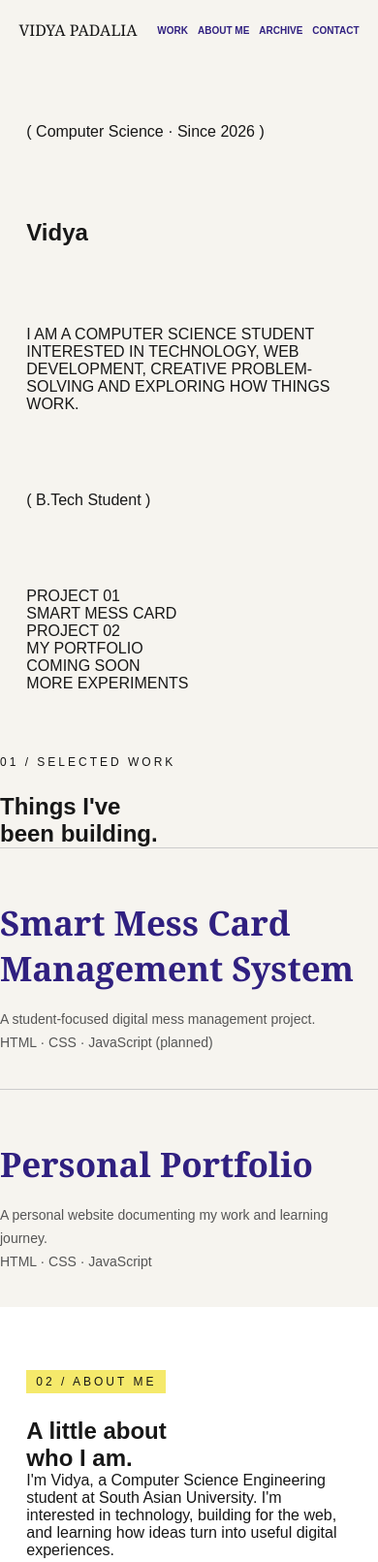
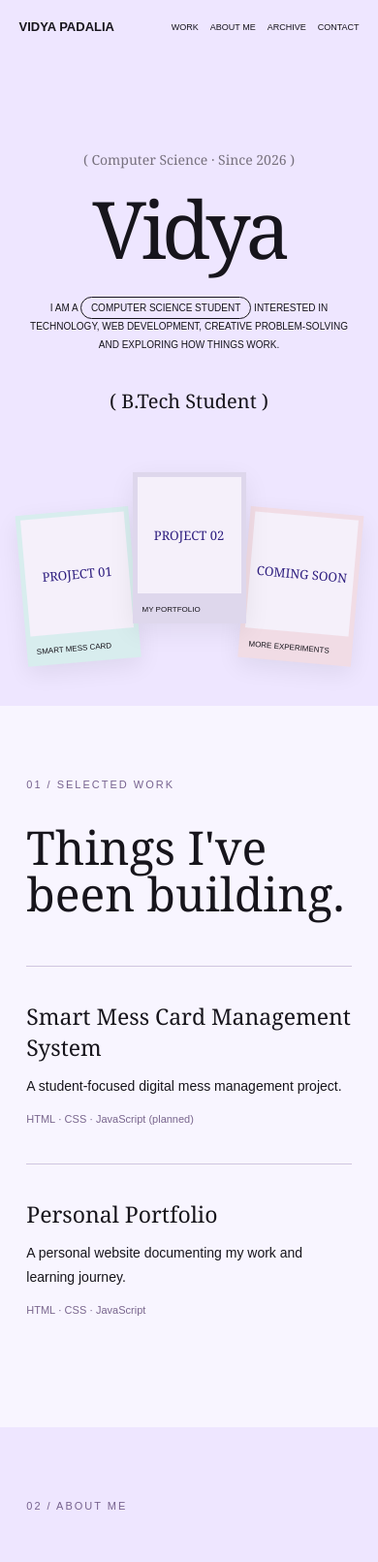
Before and after one commit to vidyapadalia/myportfolio, a plain HTML site: page index.html in a window 390 px wide. Shown: the top 1611 px of the page at 97% size. Drawn offline with Linux system fonts and the light colour scheme.

Commit message:
Update style.css

```diff
--- a/style.css
+++ b/style.css
@@ -1,5 +1,6 @@
 
-/* GENERAL STYLING */
+/* GENERAL */
+
 * {
     margin: 0;
     padding: 0;
@@ -11,442 +12,375 @@ html {
 }
 
 body {
-    background-color: #f6f4ef;
-    color: #171717;
-    font-family: Arial, sans-serif;
+    font-family: Arial, Helvetica, sans-serif;
+    background: #eee6ff;
+    color: #17151c;
+}
+
+section {
+    padding: 100px 8%;
+}
+
+h1, h2, h3 {
+    font-family: Georgia, serif;
+    font-weight: normal;
 }
 
 /* NAVIGATION */
+
 header {
-    padding: 25px 7%;
+    padding: 25px 4%;
 }
 
-nav {
+.navbar {
     display: flex;
     justify-content: space-between;
     align-items: center;
 }
 
 .logo {
-    font-family: Georgia, serif;
-    font-size: 20px;
-    color: #171717;
-    text-decoration: none;
-}
-
-.nav-links {
-    display: flex;
-    gap: 30px;
-}
-
-.nav-links a {
-    color: #302080;
+    color: #17151c;
     text-decoration: none;
     font-size: 13px;
     font-weight: bold;
 }
 
-.nav-links a:hover {
-    color: #9273cb;
+.nav-links {
+    display: flex;
+    gap: 28px;
 }
 
-/* HOME SECTION */
-#home {
-    min-height: 85vh;
-    padding: 60px 10%;
-    display: flex;
-    justify-content: space-between;
-    align-items: center;
-    gap: 50px;
+.nav-links a {
+    color: #17151c;
+    text-decoration: none;
+    font-size: 11px;
+    transition: 0.3s;
 }
 
-.home-content {
-    flex: 1;
+.nav-links a:hover {
+    color: #7954a8;
 }
 
-.intro-text,
-.section-label {
-    font-size: 12px;
-    letter-spacing: 3px;
+/* HOME */
+
+.home {
+    min-height: 850px;
+    text-align: center;
+    padding: 100px 5% 70px;
+    overflow: hidden;
+}
+
+.intro-label {
+    font-family: Georgia, serif;
+    font-size: 14px;
+    color: #77717e;
     margin-bottom: 25px;
 }
 
-.home-content h1 {
-    font-family: Georgia, serif;
-    font-size: clamp(65px, 9vw, 125px);
-    line-height: 0.85;
-    color: #302080;
-    margin-bottom: 35px;
+.home h1 {
+    font-size: clamp(100px, 19vw, 250px);
+    line-height: 0.9;
+    letter-spacing: -12px;
+    color: #17151c;
 }
 
-.home-role {
-    font-size: 15px;
-    font-weight: bold;
-    letter-spacing: 2px;
-    margin-bottom: 15px;
+.intro {
+    max-width: 550px;
+    margin: 35px auto;
+    font-size: 12px;
+    line-height: 1.9;
 }
 
-.home-description {
-    max-width: 350px;
-    line-height: 1.7;
-    color: #555;
-    margin-bottom: 25px;
-}
-
-.explore-link {
-    color: #302080;
-    font-size: 13px;
-    font-weight: bold;
-    text-decoration: none;
-    border-bottom: 1px solid #302080;
-    padding-bottom: 5px;
-}
-
-.home-image {
-    flex: 0.8;
-}
-
-.home-image img {
-    width: 100%;
-    height: 540px;
-    object-fit: cover;
-    object-position: center;
-}
-
-
-/* ABOUT SECTION */
-#about {
-    padding: 100px 8%;
-    background-color: #fff;
-}
-
-#about .section-label {
-    display: inline-block;
-    background-color: #f5e96b;
+.intro span {
+    border: 1px solid #17151c;
+    border-radius: 25px;
     padding: 5px 10px;
 }
 
-.about-title {
+.role {
     font-family: Georgia, serif;
-    font-size: 75px;
-    line-height: 0.95;
-    color: #302080;
-    margin: 25px 0 70px;
+    font-size: 20px;
+    margin-top: 35px;
 }
 
-.about-layout {
-    display: grid;
-    grid-template-columns: 1fr 1.3fr 1fr;
-    gap: 35px;
+/* PROJECT PREVIEW */
+
+.preview {
+    display: flex;
+    justify-content: center;
     align-items: center;
+    gap: 0;
+    margin: 110px auto 0;
+    max-width: 1050px;
 }
 
-/* ACADEMIC JOURNEY */
-.journey h3 {
-    font-size: 16px;
-    margin-bottom: 35px;
-    background-color: #f5e96b;
-    display: inline-block;
-    padding: 5px;
+.preview-card {
+    width: 32%;
+    background: #fff;
+    padding: 10px;
+    box-shadow: 0 8px 25px #00000012;
 }
 
-.journey-item {
-    border-left: 2px solid #302080;
-    padding: 10px 0 20px 15px;
-    margin-bottom: 25px;
-    position: relative;
+.preview-card:first-child {
+    transform: rotate(-5deg) translateY(25px);
+    background: #d8edee;
 }
 
-.journey-item span {
-    font-size: 11px;
-    color: #9273cb;
-    letter-spacing: 1px;
+.preview-card:nth-child(2) {
+    z-index: 2;
+    transform: translateY(-15px);
+    background: #ded7ec;
 }
 
-.journey-item h4 {
-    font-size: 16px;
-    margin: 10px 0;
+.preview-card:last-child {
+    transform: rotate(5deg) translateY(25px);
+    background: #f1dce5;
 }
 
-.journey-item p {
-    font-size: 12px;
-    line-height: 1.7;
-    color: #555;
+.preview-image {
+    height: 230px;
+    display: flex;
+    align-items: center;
+    justify-content: center;
+    font-family: Georgia, serif;
+    font-size: 24px;
+    color: #302080;
+    background: #f5f0fa;
 }
 
-.journey-item small {
-    display: block;
-    margin-top: 8px;
-    font-family: Georgia, serif;
-    font-style: italic;
-    color: #9273cb;
+.preview-card p {
+    font-size: 10px;
+    padding: 12px 5px 5px;
+    text-align: left;
 }
 
-/* PHOTO PLACEHOLDER */
-.about-image {
-    position: relative;
-    text-align: center;
+/* SECTION HEADINGS */
+
+.section-label {
+    font-size: 11px;
+    letter-spacing: 2px;
+    margin-bottom: 35px;
+    color: #76628e;
 }
 
-.photo-placeholder {
-    height: 480px;
-    background-color: #e9e4d7;
-    border: 8px solid white;
-    box-shadow: 0 2px 8px #ccc;
-    display: flex;
-    flex-direction: column;
-    justify-content: center;
-    align-items: center;
+.work h2,
+.about h2,
+.education h2,
+.skills h2,
+.archive h2,
+.contact h2 {
+    font-size: clamp(48px, 8vw, 90px);
+    line-height: 1;
+    margin-bottom: 50px;
 }
 
-.photo-placeholder span {
-    font-size: 55px;
-    color: #302080;
+/* WORK */
+
+.work {
+    background: #f8f5ff;
 }
 
-.photo-placeholder h3 {
-    font-family: Georgia, serif;
-    font-size: 45px;
-    color: #302080;
+.project {
+    padding: 35px 0;
+    border-top: 1px solid #cfc5df;
 }
 
-.photo-placeholder p {
-    font-size: 10px;
-    letter-spacing: 2px;
-    margin-top: 15px;
+.project h3 {
+    font-size: 30px;
+    margin-bottom: 12px;
 }
 
-.image-caption {
-    font-family: Georgia, serif;
-    font-size: 11px;
-    margin-top: 15px;
-    letter-spacing: 2px;
+.project p {
+    font-size: 14px;
+    line-height: 1.8;
 }
 
-.photo-note {
-    position: absolute;
-    right: 0;
-    top: -25px;
-    font-family: Georgia, serif;
-    font-style: italic;
-    color: #302080;
+.project-tag {
+    color: #79668e;
+    margin-top: 12px;
+    font-size: 11px !important;
 }
 
-/* PERSONAL INTRODUCTION */
-.about-text h3 {
-    font-family: Georgia, serif;
-    font-size: 25px;
-    margin-bottom: 25px;
-    border-bottom: 1px solid #302080;
-    padding-bottom: 10px;
+/* ABOUT */
+
+.about {
+    display: grid;
+    grid-template-columns: 1fr 1fr;
+    gap: 30px;
 }
 
-.about-text p {
-    font-size: 13px;
-    line-height: 1.9;
-    margin-bottom: 20px;
-    color: #444;
+.about .section-label,
+.about h2 {
+    grid-column: 1 / -1;
 }
 
-.about-text b {
-    color: #302080;
+.about > p:last-child {
+    max-width: 500px;
+    font-size: 17px;
+    line-height: 2;
 }
 
-.about-text .about-note {
-    font-family: Georgia, serif;
-    font-style: italic;
-    color: #302080;
-    font-size: 15px;
-    margin-top: 30px;
-}
+/* EDUCATION */
 
-/* MOBILE ABOUT SECTION */
-@media (max-width: 800px) {
-
-    .about-title {
-        font-size: 60px;
-        margin-bottom: 45px;
-    }
-
-    .about-layout {
-        grid-template-columns: 1fr;
-        gap: 45px;
-    }
-
-    .photo-placeholder {
-        height: 400px;
-    }
-
-    .photo-note {
-        right: 10px;
-    }
-
-}
-
-
-
-
-/* EDUCATION SECTION */
-#education {
-    padding: 100px 10%;
-}
-
-#education > p:not(.section-label) {
-    color: #666;
-    margin-bottom: 35px;
+.education {
+    background: #f8f5ff;
 }
 
 .education-item {
+    border-top: 1px solid #cfc5df;
     padding: 25px 0;
-    border-top: 1px solid #ccc;
 }
 
 .education-item h3 {
-    font-size: 19px;
+    font-size: 25px;
     margin-bottom: 10px;
 }
 
-.education-item p,
-.education-item span {
+.education-item p {
+    color: #766b80;
     font-size: 13px;
-    color: #666;
-    line-height: 1.8;
 }
 
-/* PROJECTS SECTION */
-#projects {
-    padding: 100px 10%;
-    background-color: #fff;
+/* SKILLS */
+
+.skill-list {
+    display: flex;
+    flex-wrap: wrap;
+    gap: 15px;
 }
 
-.project {
-    border-top: 1px solid #ccc;
-    padding: 35px 0;
+.skill-list span {
+    border: 1px solid #9282a9;
+    border-radius: 30px;
+    padding: 14px 24px;
+    font-size: 14px;
 }
 
-.project span {
-    font-size: 11px;
-    letter-spacing: 2px;
-    color: #9273cb;
+/* ARCHIVE */
+
+.archive {
+    background: #f8f5ff;
 }
 
-.project h3 {
-    font-family: Georgia, serif;
-    font-size: 35px;
-    color: #302080;
-    margin: 18px 0;
+.archive > p:last-child {
+    max-width: 500px;
+    font-size: 16px;
+    line-height: 1.9;
 }
 
-.project p {
-    max-width: 450px;
-    font-size: 14px;
-    line-height: 1.7;
-    color: #555;
-}
+/* CONTACT */
 
-/* CONTACT SECTION */
-#contact {
-    padding: 100px 10%;
-}
-
-#contact > p:not(.section-label) {
-    color: #555;
-    margin-bottom: 30px;
+.contact a {
+    color: #17151c;
+    text-decoration: none;
+    border-bottom: 1px solid #17151c;
+    padding-bottom: 5px;
 }
 
 .social-links {
     display: flex;
-    flex-wrap: wrap;
     gap: 25px;
+    margin-top: 35px;
 }
 
 .social-links a {
-    color: #302080;
-    text-decoration: none;
-    font-size: 13px;
-    font-weight: bold;
-    border-bottom: 1px solid #302080;
-    padding-bottom: 5px;
+    font-size: 12px;
 }
 
 /* FOOTER */
+
 footer {
-    padding: 25px 10%;
-    border-top: 1px solid #ccc;
+    padding: 25px 8%;
+    border-top: 1px solid #cfc5df;
     display: flex;
     justify-content: space-between;
-    font-size: 11px;
-    letter-spacing: 1px;
+    font-size: 10px;
 }
 
-/* MOBILE RESPONSIVE DESIGN */
-@media (max-width: 800px) {
+/* ANIMATION */
 
-    #home {
-        flex-direction: column;
-        padding: 50px 7%;
-        align-items: flex-start;
-    }
+.reveal {
+    opacity: 0;
+    transform: translateY(30px);
+    transition: 0.8s ease;
+}
 
-    .home-image {
-        width: 100%;
-    }
+.reveal.show {
+    opacity: 1;
+    transform: translateY(0);
+}
 
-    .home-image img {
-        height: 400px;
-    }
+/* MOBILE */
 
-    .about-layout {
-        grid-template-columns: 1fr;
-    }
+@media (max-width: 700px) {
 
-    .about-image img {
-        height: 450px;
+    header {
+        padding: 20px 5%;
     }
 
     .nav-links {
         gap: 12px;
     }
 
-}
-
-@media (max-width: 500px) {
-
-    header {
-        padding: 20px 5%;
+    .nav-links a {
+        font-size: 9px;
     }
 
-    .logo {
-        font-size: 16px;
+    .home {
+        min-height: auto;
+        padding-top: 100px;
     }
 
-    .nav-links {
-        gap: 10px;
+    .home h1 {
+        font-size: 21vw;
+        letter-spacing: -5px;
     }
 
-    .nav-links a {
+    .intro {
         font-size: 10px;
     }
 
-    #home,
-    #about,
-    #education,
-    #projects,
-    #contact {
-        padding: 65px 7%;
+    .preview {
+        margin-top: 75px;
     }
 
-    .home-content h1 {
-        font-size: 65px;
+    .preview-card {
+        width: 34%;
+        padding: 5px;
     }
 
-    .home-image img {
-        height: 350px;
+    .preview-image {
+        height: 120px;
+        font-size: 13px;
+    }
+
+    .preview-card p {
+        font-size: 8px;
+    }
+
+    section {
+        padding: 75px 7%;
+    }
+
+    .about {
+        grid-template-columns: 1fr;
+    }
+
+    .about .section-label,
+    .about h2 {
+        grid-column: auto;
+    }
+
+    .project h3 {
+        font-size: 23px;
     }
 
     footer {
+        gap: 15px;
         flex-direction: column;
-        gap: 12px;
     }
-
-        }
+}
+.nav-links a.active {
+    border-bottom: 1px solid #17151c;
+    padding-bottom: 5px;
+}
```
